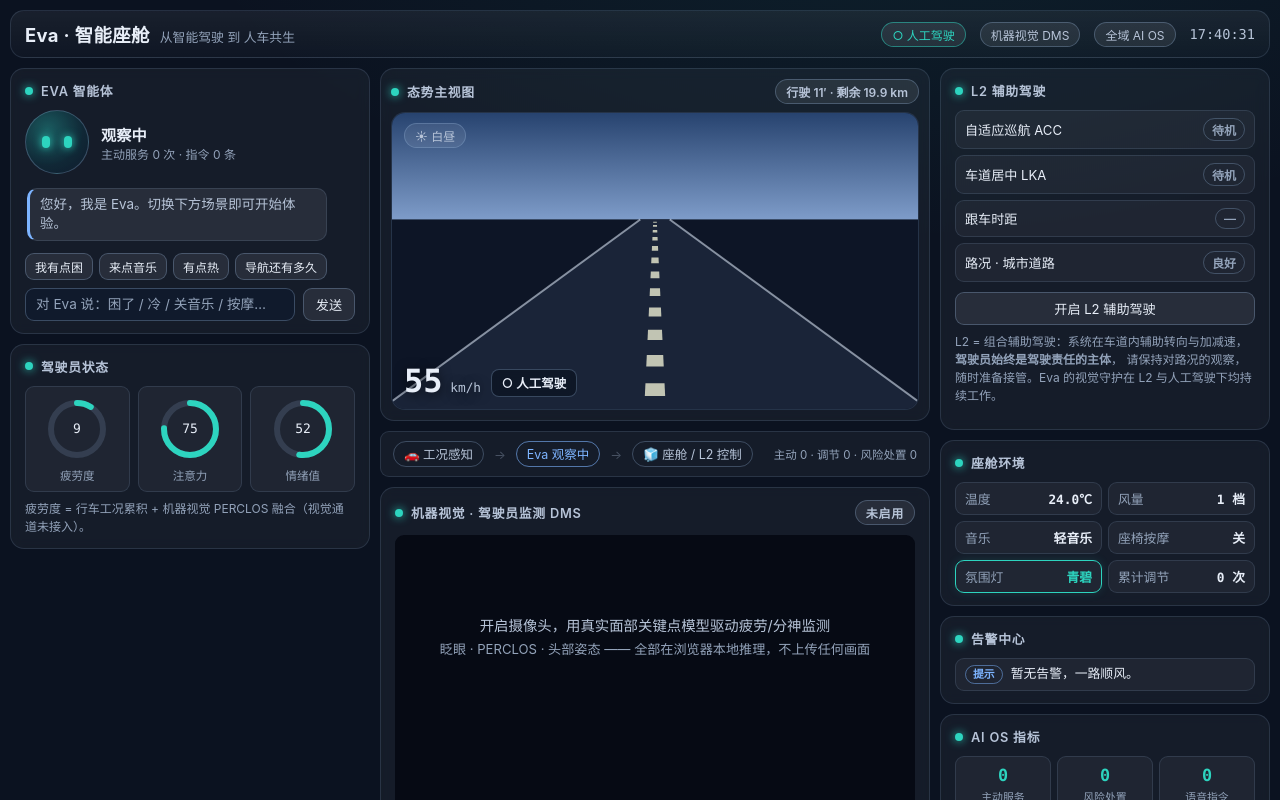
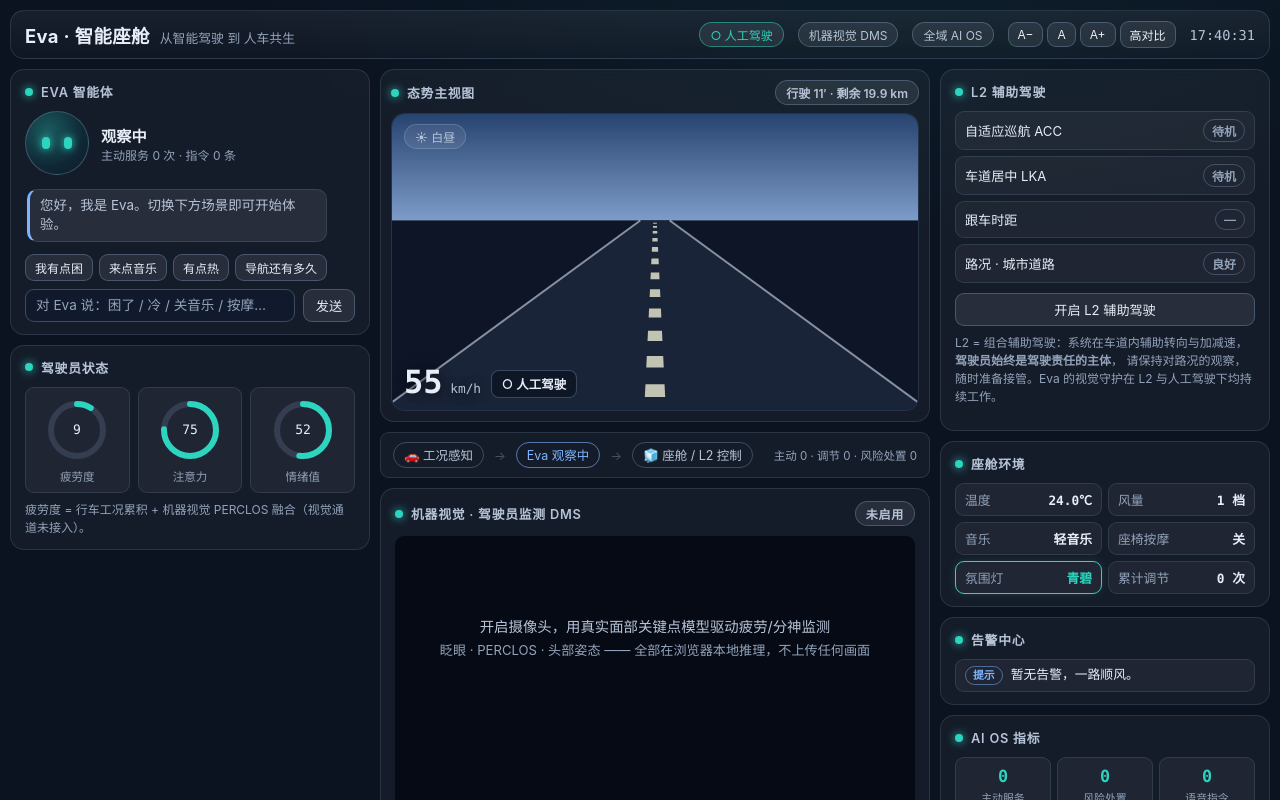
Before and after one commit to cuancen/hhcc2026-proto-intelligent-vision, a React (Vite) app: page / in a window 1280 px wide. Shown: the top 800 px of the page. Built offline with nearby package versions, Linux system fonts and the light colour scheme.

Commit message:
feat(a11y): 字号缩放/高对比模式/跳转链路，偏好持久化；紧急告警 assertive 播报

```diff
--- a/src/App.tsx
+++ b/src/App.tsx
@@ -1,6 +1,7 @@
 import { useCallback, useEffect, useRef, useState } from 'react';
 import { useCockpit } from './shell/hooks/useCockpit';
 import { useDms } from './shell/hooks/useDms';
+import { useUiPrefs } from './shell/hooks/useUiPrefs';
 import { runAutoDemo } from './shell/autoDemo';
 import type { AutoDemoHandle } from './shell/autoDemo';
 import TopBar from './shell/components/TopBar';
@@ -25,6 +26,7 @@ const SCENARIO_KEYS: Record<string, ScenarioId> = {
 export default function App() {
   const { snap, act, liveState, speed, setSpeed } = useCockpit();
   const dms = useDms(act, liveState);
+  const prefs = useUiPrefs();
   const [autoDemoRunning, setAutoDemoRunning] = useState(false);
   const [demoStep, setDemoStep] = useState('');
   const demoRef = useRef<AutoDemoHandle | null>(null);
@@ -72,7 +74,14 @@ export default function App() {
 
   return (
     <div className="cockpit">
-      <TopBar snap={snap} />
+      <a className="skip-link" href="#main">跳到主内容</a>
+      <TopBar
+        snap={snap}
+        fontScale={prefs.scale}
+        onZoom={prefs.zoom}
+        highContrast={prefs.highContrast}
+        onToggleContrast={prefs.toggleHighContrast}
+      />
 
       <main className="cockpit-main" id="main">
         <div className="col col-left">
--- a/src/shell/components/EvaAgent.tsx
+++ b/src/shell/components/EvaAgent.tsx
@@ -54,7 +54,7 @@ export default function EvaAgent({ snap, act }: { snap: CockpitState; act: Cockp
       </div>
 
       {snap.pending && (
-        <div className="pending-box" role="alertdialog" aria-label={snap.pending.prompt}>
+        <div className="pending-box" role="alert">
           <div>⚠ {snap.pending.prompt}</div>
           <div className="opt">
             {snap.pending.options.map((o) => (
--- a/src/shell/components/TopBar.tsx
+++ b/src/shell/components/TopBar.tsx
@@ -1,7 +1,15 @@
 import { useEffect, useState } from 'react';
 import type { CockpitState } from '../../core';
 
-export default function TopBar({ snap }: { snap: CockpitState }) {
+interface TopBarProps {
+  snap: CockpitState;
+  fontScale: number;
+  onZoom: (dir: -1 | 0 | 1) => void;
+  highContrast: boolean;
+  onToggleContrast: () => void;
+}
+
+export default function TopBar({ snap, fontScale, onZoom, highContrast, onToggleContrast }: TopBarProps) {
   const [now, setNow] = useState(() => new Date());
   useEffect(() => {
     const iv = window.setInterval(() => setNow(new Date()), 1000);
@@ -16,13 +24,19 @@ export default function TopBar({ snap }: { snap: CockpitState }) {
         <h1>Eva · 智能座舱</h1>
         <span className="slogan">从智能驾驶 到 人车共生</span>
       </div>
-      <span className={`chip l2${snap.drive.auto ? '' : ''}`} title="L2 辅助驾驶：驾驶员始终监管">
+      <span className="chip l2" title="L2 辅助驾驶：驾驶员始终监管">
         {snap.drive.auto ? '● L2 辅助驾驶中' : '○ 人工驾驶'}
       </span>
-      <span className="chip" title="驾驶员监测系统：眨眼 / PERCLOS / 头部姿态">
-        机器视觉 DMS
-      </span>
+      <span className="chip" title="驾驶员监测系统：眨眼 / PERCLOS / 头部姿态">机器视觉 DMS</span>
       <span className="chip" title="吉利全域 AI OS 底座">全域 AI OS</span>
+
+      <div className="a11y-group" role="group" aria-label="无障碍设置">
+        <button type="button" className="btn small" onClick={() => onZoom(-1)} aria-label="减小字号">A−</button>
+        <button type="button" className="btn small" onClick={() => onZoom(0)} aria-label="恢复默认字号" title={`当前 ${Math.round(fontScale * 100)}%`}>A</button>
+        <button type="button" className="btn small" onClick={() => onZoom(1)} aria-label="增大字号">A+</button>
+        <button type="button" className={`btn small${highContrast ? ' active' : ''}`} aria-pressed={highContrast} onClick={onToggleContrast}>高对比</button>
+      </div>
+
       <span className="clock" aria-label={`当前时间 ${time}`}>{time}</span>
     </header>
   );
--- /dev/null
+++ b/src/shell/hooks/useUiPrefs.ts
@@ -0,0 +1,53 @@
+import { useCallback, useEffect, useState } from 'react';
+
+const FONT_SCALES = [0.9, 1, 1.15, 1.3] as const;
+const KEY_SCALE = 'eva.fontScale';
+const KEY_HC = 'eva.highContrast';
+
+function loadNum(key: string, dflt: number): number {
+  try {
+    const v = window.localStorage.getItem(key);
+    return v === null ? dflt : Number(v) || dflt;
+  } catch {
+    return dflt;
+  }
+}
+
+function loadBool(key: string, dflt: boolean): boolean {
+  try {
+    const v = window.localStorage.getItem(key);
+    return v === null ? dflt : v === '1';
+  } catch {
+    return dflt;
+  }
+}
+
+/**
+ * 用户界面偏好：字号缩放（rem 根字号）与高对比模式，localStorage 持久化。
+ * 与 prefers-reduced-motion（CSS 媒体查询）共同构成无障碍三开关。
+ */
+export function useUiPrefs() {
+  const [scale, setScale] = useState<number>(() => loadNum(KEY_SCALE, 1));
+  const [highContrast, setHighContrast] = useState<boolean>(() => loadBool(KEY_HC, false));
+
+  useEffect(() => {
+    document.documentElement.style.fontSize = `${16 * scale}px`;
+    try { window.localStorage.setItem(KEY_SCALE, String(scale)); } catch { /* 隐私模式等 */ }
+  }, [scale]);
+
+  useEffect(() => {
+    document.body.classList.toggle('high-contrast', highContrast);
+    try { window.localStorage.setItem(KEY_HC, highContrast ? '1' : '0'); } catch { /* 隐私模式等 */ }
+  }, [highContrast]);
+
+  const zoom = useCallback((dir: -1 | 0 | 1) => {
+    setScale((s) => {
+      const i = FONT_SCALES.indexOf(s as (typeof FONT_SCALES)[number]);
+      const base = i === -1 ? 1 : i;
+      const next = dir === 0 ? 1 : Math.min(FONT_SCALES.length - 1, Math.max(0, base + dir));
+      return FONT_SCALES[next];
+    });
+  }, []);
+
+  return { scale, zoom, highContrast, toggleHighContrast: () => setHighContrast((v) => !v) };
+}
--- a/src/shell/theme.css
+++ b/src/shell/theme.css
@@ -426,3 +426,18 @@ body.high-contrast {
   clip: rect(0 0 0 0); clip-path: inset(50%);
   overflow: hidden; white-space: nowrap;
 }
+
+/* 跳转到主内容（键盘用户） */
+.skip-link {
+  position: absolute; left: 10px; top: -48px;
+  z-index: 100;
+  padding: 8px 14px;
+  border-radius: var(--radius-sm);
+  background: var(--accent); color: #06251f;
+  font-weight: 600; text-decoration: none;
+  transition: top 0.15s ease;
+}
+.skip-link:focus { top: 10px; }
+
+/* 字号缩放控件 */
+.a11y-group { display: inline-flex; gap: 4px; align-items: center; }
```
